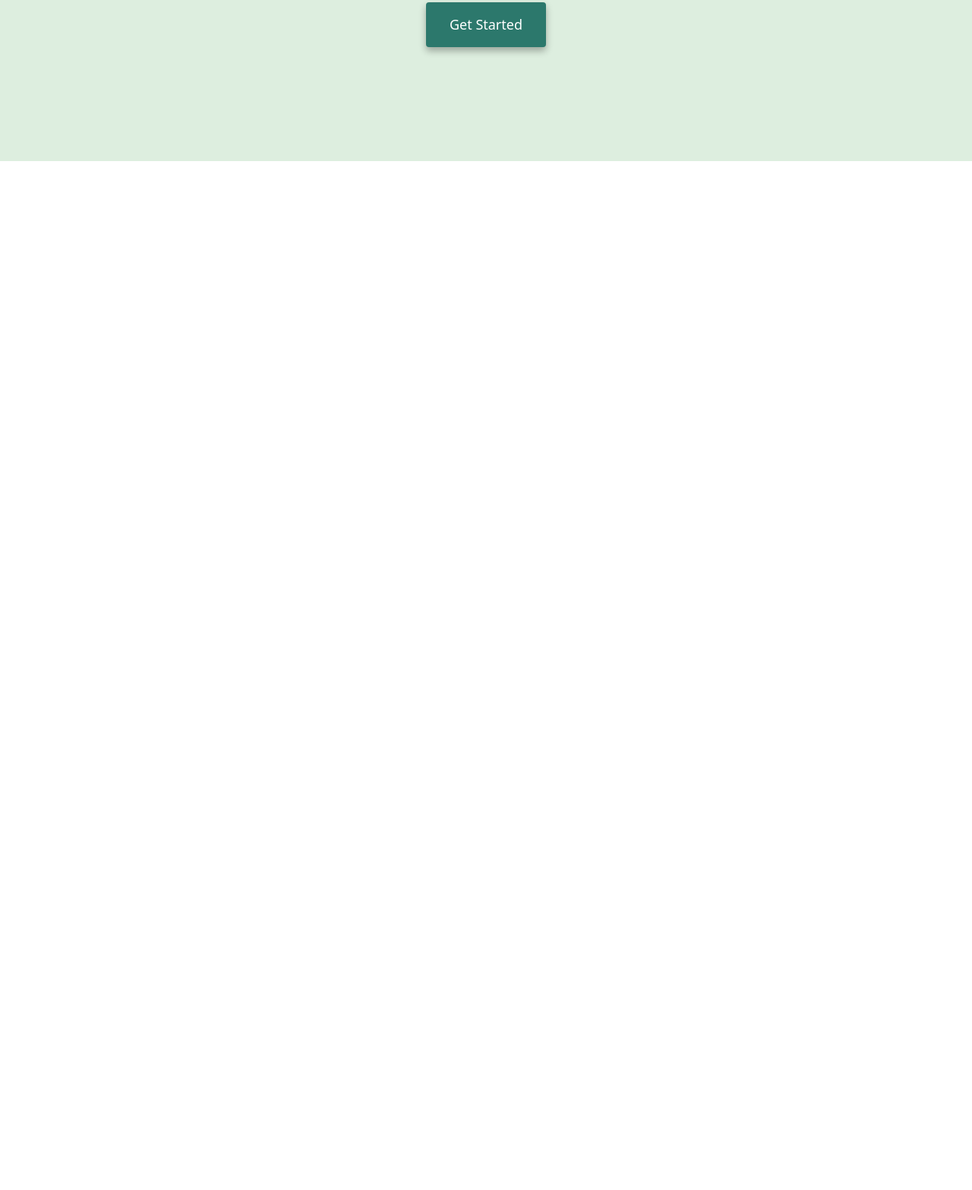
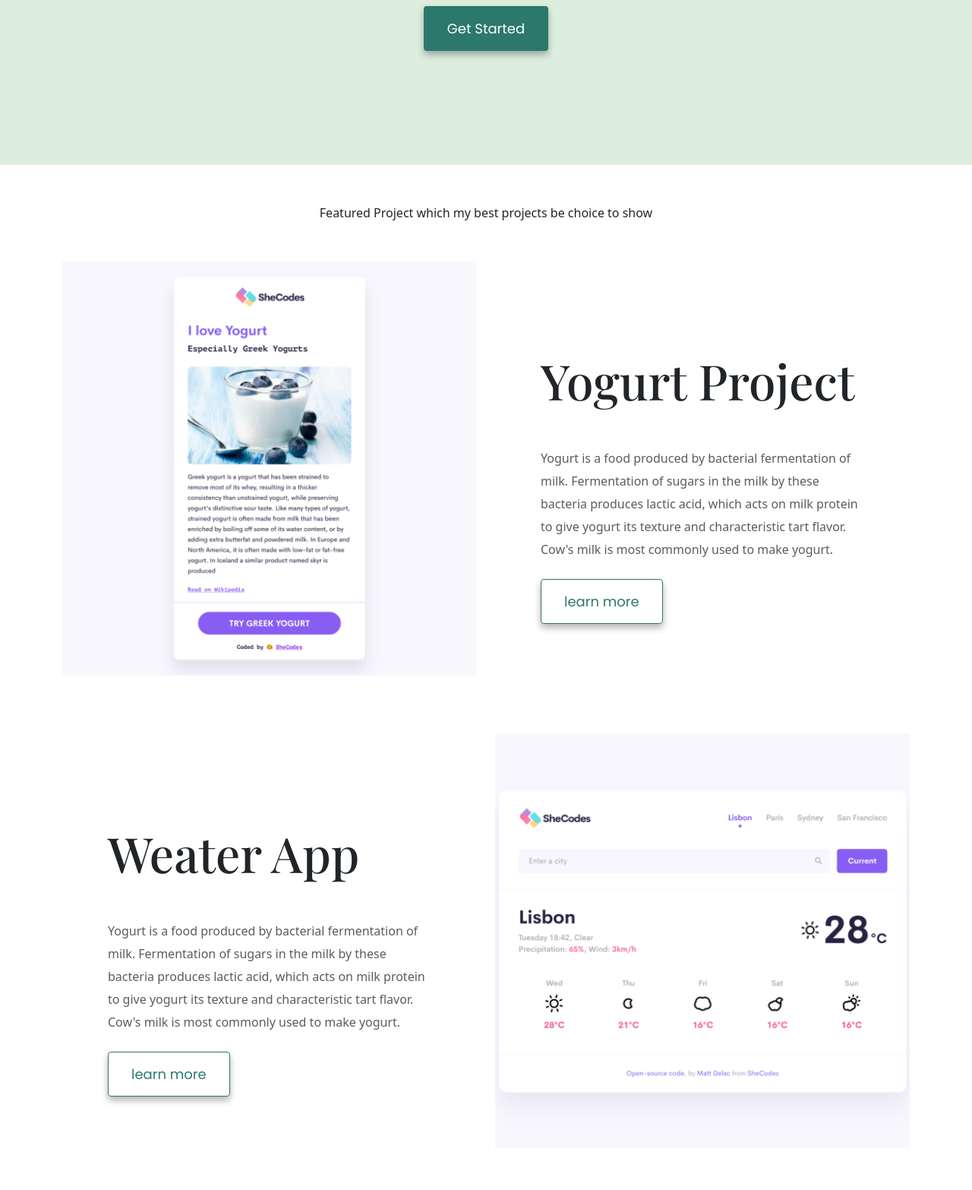
Before and after one commit to kristban/portfolio-project, a plain HTML site: page index.html in a window 1280 px wide. Shown: the part 436-2002 px from the top of the page at 76% size. Before the commit the page ends 800 px from the top, so only its background shows below. Drawn offline with nearby package versions, Linux system fonts and the light colour scheme; a web font is replaced by a local one.

Commit message:
added portfolio centent

```diff
--- a/index.html
+++ b/index.html
@@ -35,18 +35,79 @@
       rel="stylesheet"
     />
     <link rel="stylesheet" href="src/project.css" />
-
-
   </head>
   <body>
     <div class="headofpage">
-    <p>Hello, I am</p>
-    <h1>Kristin Bannasch</h1>
+      <p>Hello, I am</p>
+      <h1>Kristin Bannasch</h1>
 
-    <h2 class="mb-5">Front-end developer based in Ireland.</h2>
-    <div><button type="button" class="btn btn-branding">Get Started</button></div>
+      <h2 class="mb-5">Front-end developer based in Ireland.</h2>
+      <div>
+        <button type="button" class="btn btn-branding">Get Started</button>
+      </div>
     </div>
-
-
+    <p class="text-center m-5">
+      Featured Project which my best projects be choice to show
+    </p>
+    <div class="container mb-4">
+      <div class="row">
+        <div class="col d-none d-lg-block">
+          <img src="images/yogurt.png" class="img-fluid" />
+        </div>
+        <div class="col">
+          <div class="project-description">
+            <h2 class="mb-5">Yogurt Project</h2>
+            <p class="mb-4 text-muted">
+              Yogurt is a food produced by bacterial fermentation of milk.
+              Fermentation of sugars in the milk by these bacteria produces
+              lactic acid, which acts on milk protein to give yogurt its texture
+              and characteristic tart flavor. Cow's milk is most commonly used
+              to make yogurt.
+            </p>
+            <a href="" class="btn btn-branding-outline">learn more</a>
+          </div>
+        </div>
+      </div>
+    </div>
+    <div class="container mb-4">
+      <div class="row">
+        <div class="col">
+          <div class="project-description">
+            <h2 class="mb-5">Weater App</h2>
+            <p class="mb-4 text-muted">
+              Yogurt is a food produced by bacterial fermentation of milk.
+              Fermentation of sugars in the milk by these bacteria produces
+              lactic acid, which acts on milk protein to give yogurt its texture
+              and characteristic tart flavor. Cow's milk is most commonly used
+              to make yogurt.
+            </p>
+            <a href="" class="btn btn-branding-outline">learn more</a>
+          </div>
+        </div>
+        <div class="col d-none d-lg-block">
+          <img src="images/weather.png" class="img-fluid" alt="" />
+        </div>
+      </div>
+    </div>
+    <div class="container">
+      <div class="row">
+        <div class="col d-none d-lg-block">
+          <img src="images/dictionary.png" class="img-fluid" alt="" />
+        </div>
+        <div class="col">
+          <div class="project-description">
+            <h2 class="mb-5">Dictionary App</h2>
+            <p class="mb-4 text-muted">
+              Yogurt is a food produced by bacterial fermentation of milk.
+              Fermentation of sugars in the milk by these bacteria produces
+              lactic acid, which acts on milk protein to give yogurt its texture
+              and characteristic tart flavor. Cow's milk is most commonly used
+              to make yogurt.
+            </p>
+            <a href="" class="btn btn-branding-outline">learn more</a>
+          </div>
+        </div>
+      </div>
+    </div>
   </body>
 </html>
--- a/src/project.css
+++ b/src/project.css
@@ -16,6 +16,15 @@ h5 {
 h1 {
   font-weight: 700;
   font-size: 96px;
+  line-height: 1.5;
+}
+h2 {
+  font-size: 64px;
+}
+
+p {
+  font-size: 16px;
+  line-height: 30px;
 }
 
 
@@ -38,13 +47,41 @@ h1 {
   line-height: 2;
   color: #272142;
 }
+.project-description {
+  padding: 120px 60px;
+}
+.btn-branding-outline,
+.btn-branding {
+  border-radius: 4px;
+  box-shadow: var(--box-shadow);
+  font-family: var(--font-family-generel);
+  font-size: 18px;
+  line-height: 27px;
+  padding: 15px 30px;
+}
 
 .btn-branding {
-    background: var(--primary-color);
-    border-radius: 4px;
-    color: white;
-    font-size: 18px;
-    line-height: 27px;
-    padding: 15px 30px;
-    box-shadow: var(--box-shadow);
+  background: var(--primary-color);
+  color: white;
 }
+
+.btn-branding-outline {
+  border-color: var(--primary-color);
+  color: var(--primary-color);
+}
+
+@media (max-width: 960px) {
+  h1 {
+    font-size: 70px;
+    line-height: 1;
+  }
+  h2 {
+    font-size: 50px;
+  }
+
+  .headofpage {
+    padding: 80px 20px;
+  }
+
+
+}
```
Also changed, not shown: images/dictionary.png (added), images/weather.png (added), images/yogurt.png (added), 1 other file.
